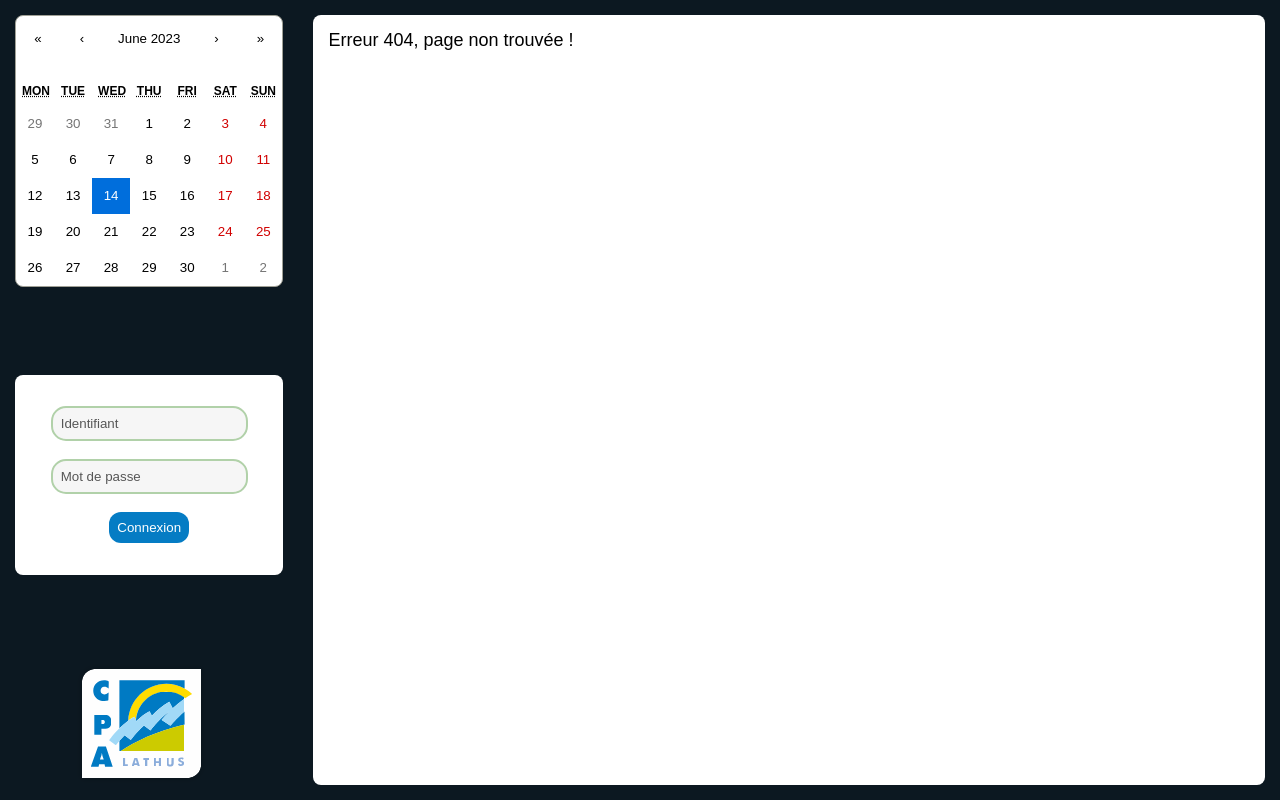
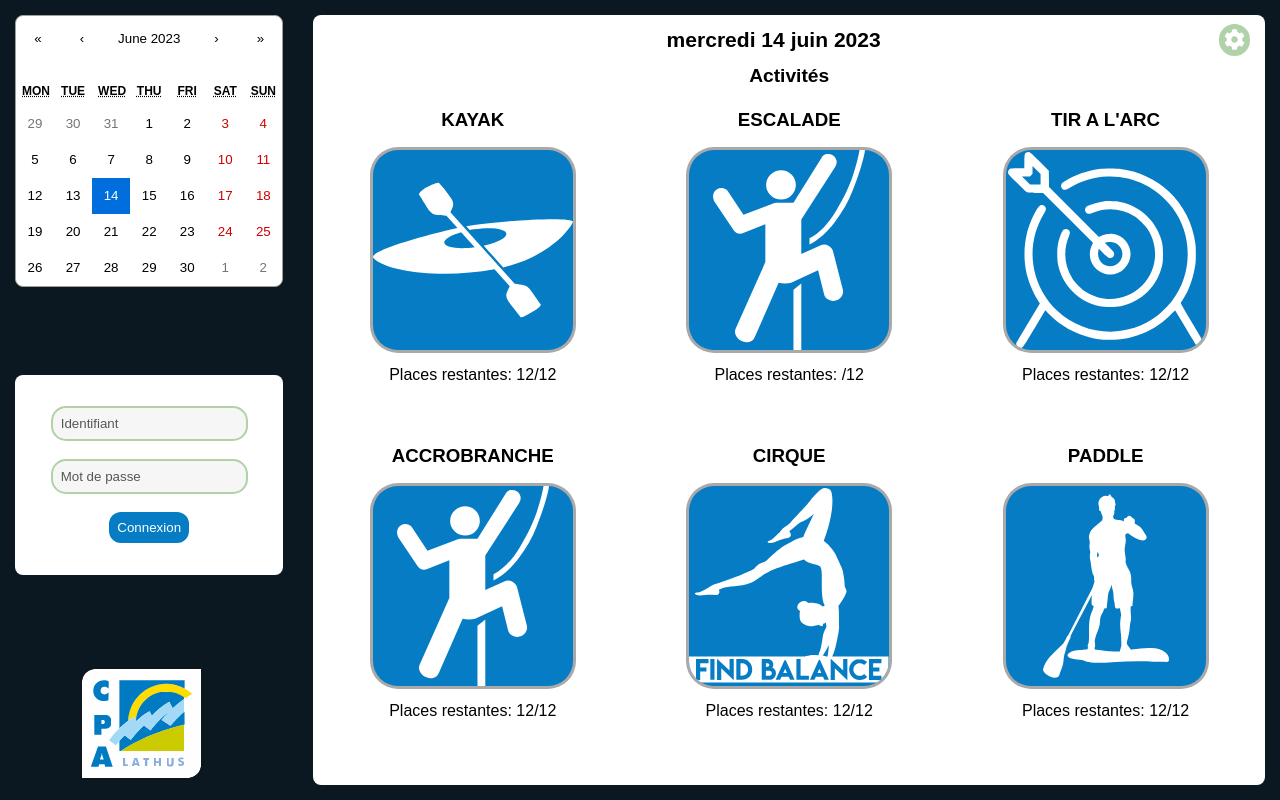
Before and after one commit to QuentinBretl/cpa-reservation, a React (Create React App) app: page /1 in a window 1280 px wide. Before the commit this address had no page. Built offline with nearby package versions, Linux system fonts and the light colour scheme; no server answers; the database is empty.

Commit message:
ajout des couleurs de logos + commencé nbpers

```diff
--- a/src/App.js
+++ b/src/App.js
@@ -1,6 +1,12 @@
 import React, { useEffect, useState } from 'react';
 import Calendar from 'react-calendar';
-import { BrowserRouter, Routes, Route, Navigate } from 'react-router-dom';
+import {
+  BrowserRouter,
+  Routes,
+  Route,
+  Navigate,
+  useNavigate,
+} from 'react-router-dom';
 import './Calendar.css';
 import moment from 'moment/moment';
 import 'moment/locale/fr';
@@ -16,7 +22,8 @@ import CreerReservation from './pages/CreerReservation';
 
 function App() {
   const [value, setValue] = useState(new Date());
-  let redirection = false;
+  const [reloadActis, setReloadActis] = useState(false);
+  const navigate = useNavigate();
   let currentDay =
     moment(value).locale('fr').format('dddd') +
     ' ' +
@@ -33,27 +40,32 @@ function App() {
   }, [value]);
 
   function onChange(nextValue) {
+    const newFormattedDate = moment(nextValue).format('DD-MM-YYYY');
     setValue(nextValue);
-    redirection = true;
+    navigate(`/${newFormattedDate}`);
+    setReloadActis((prevReloadActis) => !prevReloadActis);
   }
 
   return (
     <>
-      <BrowserRouter>
       <div className='container'>
         <main>
           <section className='navigation'>
-              <Calendar value={value} onChange={onChange} />
+            <Calendar value={value} onChange={onChange} navigate={navigate} />
             <Navigation />
           </section>
-            {redirection && <Navigate replace to='/' />}
           <Routes>
+            <Route path='/' element={<Navigate to={`${formattedDate}`} />} />
             <Route
-                path='/'
+              path={'/:formattedDate'}
               element={
-                  <Home currentDay={currentDay} formattedDate={formattedDate} />
+                <Home
+                  currentDay={currentDay}
+                  formattedDate={formattedDate}
+                  reloadActis={reloadActis}
+                />
               }
-              ></Route>
+            />
             <Route
               path='/planning'
               element={<Planning currentDay={currentDay} />}
@@ -69,7 +81,6 @@ function App() {
           </Routes>
         </main>
       </div>
-      </BrowserRouter>
       <ToastContainer position='bottom-right' theme='dark' />
     </>
   );
--- a/src/components/Actis.jsx
+++ b/src/components/Actis.jsx
@@ -1,35 +1,33 @@
-import React, { useEffect, useState} from 'react';
+import React, { useEffect, useState } from 'react';
 import { Link } from 'react-router-dom';
 import Escalade from '../assets/escalade.svg';
 import Paddle from '../assets/paddle.svg';
 import Tal from '../assets/tal.svg';
 import Cirque from '../assets/cirque.svg';
 import Kayak from '../assets/kayak.svg';
-import {
-  collection,
-  getDocs,
-  query,
-  where,
-} from 'firebase/firestore';
+import { collection, getDocs, query, where } from 'firebase/firestore';
 import { db } from '../firebase.config';
 import { toast } from 'react-toastify';
 
 function Actis({ formattedDate, currentDay }) {
   const [resas, setResas] = useState(null);
   const [loading, setLoading] = useState(true);
-  const [actis, setActis] = useState(null)
-  const [day, setDay] = useState(currentDay.replace(/ .*/,''));
-
+  const [actis, setActis] = useState(null);
+  const [day, setDay] = useState(currentDay.replace(/ .*/, ''));
+  // Activités présentes ou non
+  const [hasEscaladeActivity, setHasEscaladeActivity] = useState(false);
+  const [hasKayakActivity, setHasKayakActivity] = useState(false);
+  const [hasTalActivity, setHasTalActivity] = useState(false);
+  const [hasPahActivity, setHasPahActivity] = useState(false);
+  const [hasCirqueActivity, setHasCirqueActivity] = useState(false);
+  const [hasPaddleActivity, setHasPaddleActivity] = useState(false);
+  const [totalPersonsByActivity, setTotalPersonsByActivity] = useState({});
 
   useEffect(() => {
-
     const fetchActis = async () => {
       try {
-        const resasRef = collection(db, 'actis');
-        const q = query(
-          resasRef,
-          where('acti', '==', "paddle")
-        );
+        const resasRef = collection(db, 'resas');
+        const q = query(resasRef, where('date', '==', formattedDate));
         const querySnap = await getDocs(q);
 
         const actisTemp = [];
@@ -45,38 +43,65 @@ function Actis({ formattedDate, currentDay }) {
         setLoading(false);
       } catch (error) {
         toast.error('Impossible de charger les données...');
-        console.log(error)
+        console.log(error);
       }
     };
+
     fetchActis();
-    if(actis){
-      setDay(currentDay.replace(/ .*/,''))
-      actis.forEach((acti)=>{
-        let objects = Object.keys(acti.data.jours)
-        let filteredDay = objects.filter((jour) => jour === day )
-      console.log(day);
-      })
+  }, [formattedDate]);
 
-    }
-  }, [loading]);
-
-  const getActiDays = async () =>{
-   await actis;
-   console.log(actis)
+  useEffect(() => {
+    if (actis) {
+      function checkActivityPresence(actis, activity) {
+        return actis.some((obj) => obj.data.acti === activity);
       }
 
+      setHasEscaladeActivity(checkActivityPresence(actis, 'escalade'));
+      setHasKayakActivity(checkActivityPresence(actis, 'kayak'));
+      setHasTalActivity(checkActivityPresence(actis, 'tal'));
+      setHasPahActivity(checkActivityPresence(actis, 'pah'));
+      setHasCirqueActivity(checkActivityPresence(actis, 'cirque'));
+      setHasPaddleActivity(checkActivityPresence(actis, 'paddle'));
+
+      function getTotalPersonsByActivity(actis) {
+        const updatedTotalPersonsByActivity = {};
+
+        actis.forEach((activite) => {
+          const { acti, nb_adultes, nb_enfants, nb_bambins } = activite.data;
+          const totalPersons =
+            parseInt(nb_adultes) + parseInt(nb_enfants) + parseInt(nb_bambins);
+          if (acti in updatedTotalPersonsByActivity) {
+            updatedTotalPersonsByActivity[acti] += totalPersons;
+            console.log(updatedTotalPersonsByActivity);
+          } else {
+            updatedTotalPersonsByActivity[acti] = totalPersons;
+          }
+          return updatedTotalPersonsByActivity;
+        });
+      }
+      setTotalPersonsByActivity(getTotalPersonsByActivity(actis));
+      console.log(totalPersonsByActivity);
+    }
+  }, [actis, totalPersonsByActivity]);
   return (
-
     <div className='activities'>
       <h1 className='activities-title'>Activités</h1>
-      {loading ? <h1> </h1> : ( <div className='list'>
+      {loading ? (
+        <h1> </h1>
+      ) : (
+        <div className='list'>
           <article>
             <h3>KAYAK</h3>
             <Link
               className='link-acti'
               to={`/planning?acti=kayak&date=${formattedDate}`}
             >
-            <div className='activity' id='kayak'>
+              <div
+                className={`activity ${
+                  hasKayakActivity ? 'present' : 'absent'
+                }`}
+                id='kayak'
+              >
                 <img id='img-pah' src={Kayak} alt='kayak' />
               </div>
             </Link>
@@ -90,12 +115,17 @@ function Actis({ formattedDate, currentDay }) {
               className='link-acti'
               to={`/planning?acti=escalade&date=${formattedDate}`}
             >
-            <div className='activity' id='escalade'>
+              <div
+                className={`activity ${
+                  hasEscaladeActivity ? 'present' : 'absent'
+                }`}
+                id='escalade'
+              >
                 <img id='img-escalade' src={Escalade} alt='escalade' />
               </div>
             </Link>
             <p>
-            Places restantes: <span>12/12</span>
+              Places restantes: <span>/12</span>
             </p>
           </article>
           <article>
@@ -104,7 +134,10 @@ function Actis({ formattedDate, currentDay }) {
               className='link-acti'
               to={`/planning?acti=tal&date=${formattedDate}`}
             >
-            <div className='activity' id='tal'>
+              <div
+                className={`activity ${hasTalActivity ? 'present' : 'absent'}`}
+                id='tal'
+              >
                 <img id='img-tal' src={Tal} alt='tal' />
               </div>
             </Link>
@@ -118,7 +151,10 @@ function Actis({ formattedDate, currentDay }) {
               className='link-acti'
               to={`/planning?acti=pah&date=${formattedDate}`}
             >
-            <div className='activity' id='pah'>
+              <div
+                className={`activity ${hasPahActivity ? 'present' : 'absent'}`}
+                id='pah'
+              >
                 <img id='img-pah' src={Escalade} alt='pah' />
               </div>
             </Link>
@@ -132,7 +168,12 @@ function Actis({ formattedDate, currentDay }) {
               className='link-acti'
               to={`/planning?acti=cirque&date=${formattedDate}`}
             >
-            <div className='activity' id='cirque'>
+              <div
+                className={`activity ${
+                  hasCirqueActivity ? 'present' : 'absent'
+                }`}
+                id='cirque'
+              >
                 <img id='img-cirque' src={Cirque} alt='cirque' />
               </div>
             </Link>
@@ -146,7 +187,12 @@ function Actis({ formattedDate, currentDay }) {
               className='link-acti'
               to={`/planning?acti=paddle&date=${formattedDate}`}
             >
-            <div className='activity' id='paddle'>
+              <div
+                className={`activity ${
+                  hasPaddleActivity ? 'present' : 'absent'
+                }`}
+                id='paddle'
+              >
                 <img id='img-tal' src={Paddle} alt='tal' />
               </div>
             </Link>
@@ -154,8 +200,8 @@ function Actis({ formattedDate, currentDay }) {
               Places restantes: <span>12/12</span>
             </p>
           </article>
-        </div>)}
-
+        </div>
+      )}
     </div>
   );
 }
--- a/src/components/TableResa.jsx
+++ b/src/components/TableResa.jsx
@@ -1,7 +1,7 @@
 import React, { useEffect, useState } from 'react';
 import { toast } from 'react-toastify';
 import { FaPlus, FaTimes, FaUserPlus } from 'react-icons/fa';
-import { Link, useSearchParams, useNavigate } from 'react-router-dom';
+import { Link, useSearchParams } from 'react-router-dom';
 import {
   collection,
   getDocs,
@@ -21,13 +21,12 @@ import moment from 'moment/moment';
 import 'moment/locale/fr';
 import Paiement from './Paiement';
 
-
 function TableResa({ creneau }) {
   const [currentActi, setCurrentActi] = useState(null);
   const [annuls, setAnnuls] = useState(null);
   const [resas, setResas] = useState(null);
   const { loggedIn, checkingStatus } = useAuthStatus();
-  const {data} = useActisInfos()
+  const { data } = useActisInfos();
   const [loading, setLoading] = useState(true);
   const [searchParams, setSearchParams] = useSearchParams();
   const [showForm, setShowForm] = useState(false);
@@ -37,10 +36,8 @@ function TableResa({ creneau }) {
     date: searchParams.get('date'),
     creneau: creneau,
   });
-  const [nbAdultes, setNbAdultes] = useState(0)
-  const [day, setDay] = useState(null)
-
-  const navigate = useNavigate();
+  const [nbAdultes, setNbAdultes] = useState(0);
+  const [day, setDay] = useState(null);
 
   const onClick = (e) => {
     if (!loggedIn) {
@@ -90,9 +87,8 @@ function TableResa({ creneau }) {
     const dateString = searchParams.get('date');
     const dateObj = moment(dateString, 'DD-MM-YYYY');
     const dayName = dateObj.format('dddd');
-    setDay(dayName)
-  }
-
+    setDay(dayName);
+  };
 
   //Fetch DB
   useEffect(() => {
@@ -101,18 +97,17 @@ function TableResa({ creneau }) {
       console.log(pah);
     }
 
-    getDayDate()
+    getDayDate();
     const parseObject = async () => {
-
-      if (day){
-        data.map((acti)=>{
-          console.log(acti.data.jours)
-        })
+      if (day) {
+        data.map((acti) => {
+          console.log(acti.data.jours);
+        });
       } else {
-        console.log("no day")
+        console.log('no day');
       }
-    }
-    parseObject()
+    };
+    parseObject();
 
     // Req à la bdd les annulations
     const fetchAnnulations = async () => {
@@ -173,16 +168,11 @@ function TableResa({ creneau }) {
     fetchResas();
     fetchAnnulations();
     console.log(resas);
-
   }, []);
 
   return (
     <div className='table-container'>
-      {data && data.length > 0 && (
-        <h1>{data.map((acti)=>(
-          acti.data.acti
-        ))}</h1>
-        )}
+      {data && data.length > 0 && <h1>{data.map((acti) => acti.data.acti)}</h1>}
 
       <div className='options'>
         <Link
@@ -240,12 +230,13 @@ function TableResa({ creneau }) {
                 <td>{resa.data.nb_adultes}</td>
                 <td>{resa.data.nb_enfants}</td>
                 <td>{resa.data.nb_bambins}</td>
-                <td>{resa.data.prix + " €"}</td>
+                <td>{resa.data.prix + ' €'}</td>
                 <td></td>
                 <td>{resa.data.auteur}</td>
                 <td></td>
-                <td><Paiement /></td>
-
+                <td>
+                  <Paiement />
+                </td>
               </tr>
             ))}
           </tbody>
--- a/src/index.css
+++ b/src/index.css
@@ -183,6 +183,10 @@ article h3{
   color: white;
   background-color: var(--tertiary);
   overflow: hidden;
+}
+
+.present{
+  background-color: #588E58;
 }
 
 /* PARTIE PLANNING */
--- a/src/index.js
+++ b/src/index.js
@@ -2,6 +2,11 @@ import React from 'react';
 import ReactDOM from 'react-dom/client';
 import './index.css';
 import App from './App';
+import { BrowserRouter } from 'react-router-dom';
 
 const root = ReactDOM.createRoot(document.getElementById('root'));
-root.render(<App />);
+root.render(
+  <BrowserRouter>
+    <App />
+  </BrowserRouter>
+);
--- a/src/pages/CreerReservation.jsx
+++ b/src/pages/CreerReservation.jsx
@@ -25,10 +25,10 @@ function CreerReservation({ currentDay }) {
     nb_bambins: 0,
     prix: 0,
     auteur: auth.currentUser.displayName,
+    reglement: 0,
   });
 
   const { nom, mail, tel, nb_adultes, nb_enfants, nb_bambins, prix } = formData;
-
 
   const navigate = useNavigate();
   const isMounted = useRef(true);
--- a/src/pages/Home.jsx
+++ b/src/pages/Home.jsx
@@ -2,19 +2,18 @@ import React from 'react';
 import { FaCog } from 'react-icons/fa';
 import { Link, useNavigate } from 'react-router-dom';
 import Actis from '../components/Actis';
-import { toast } from 'react-toastify'
+import { toast } from 'react-toastify';
 import { useAuthStatus } from '../hooks/useAuthStatus';
 
-const Home = ({ currentDay, formattedDate }) => {
+const Home = ({ currentDay, formattedDate, reloadActis }) => {
   const { loggedIn, checkingStatus } = useAuthStatus();
 
-  const onClick = (e) =>{
-
-    if(!loggedIn){
-      e.preventDefault()
-      toast.error('Connectez-vous pour accéder aux paramètres.')
+  const onClick = (e) => {
+    if (!loggedIn) {
+      e.preventDefault();
+      toast.error('Connectez-vous pour accéder aux paramètres.');
     }
-  }
+  };
 
   return (
     <section className='content'>
@@ -28,7 +27,11 @@ const Home = ({ currentDay, formattedDate }) => {
             </Link>
           </h3>
         </div>
-        <Actis formattedDate={formattedDate} currentDay={currentDay} />
+        <Actis
+          formattedDate={formattedDate}
+          currentDay={currentDay}
+          reloadActis={reloadActis}
+        />
       </div>
     </section>
   );
```
Lines whose indentation alone changed are shown as unchanged.
